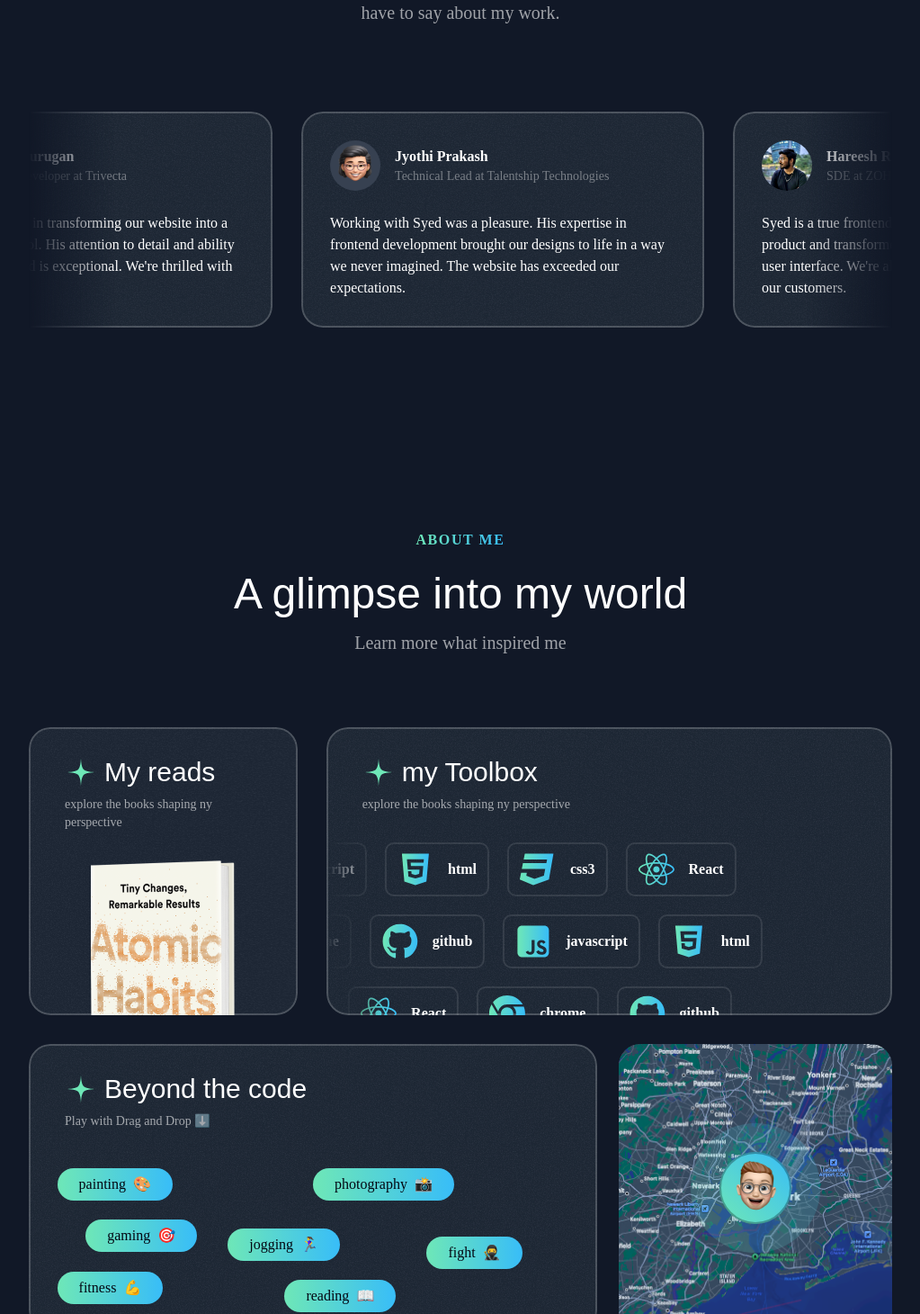
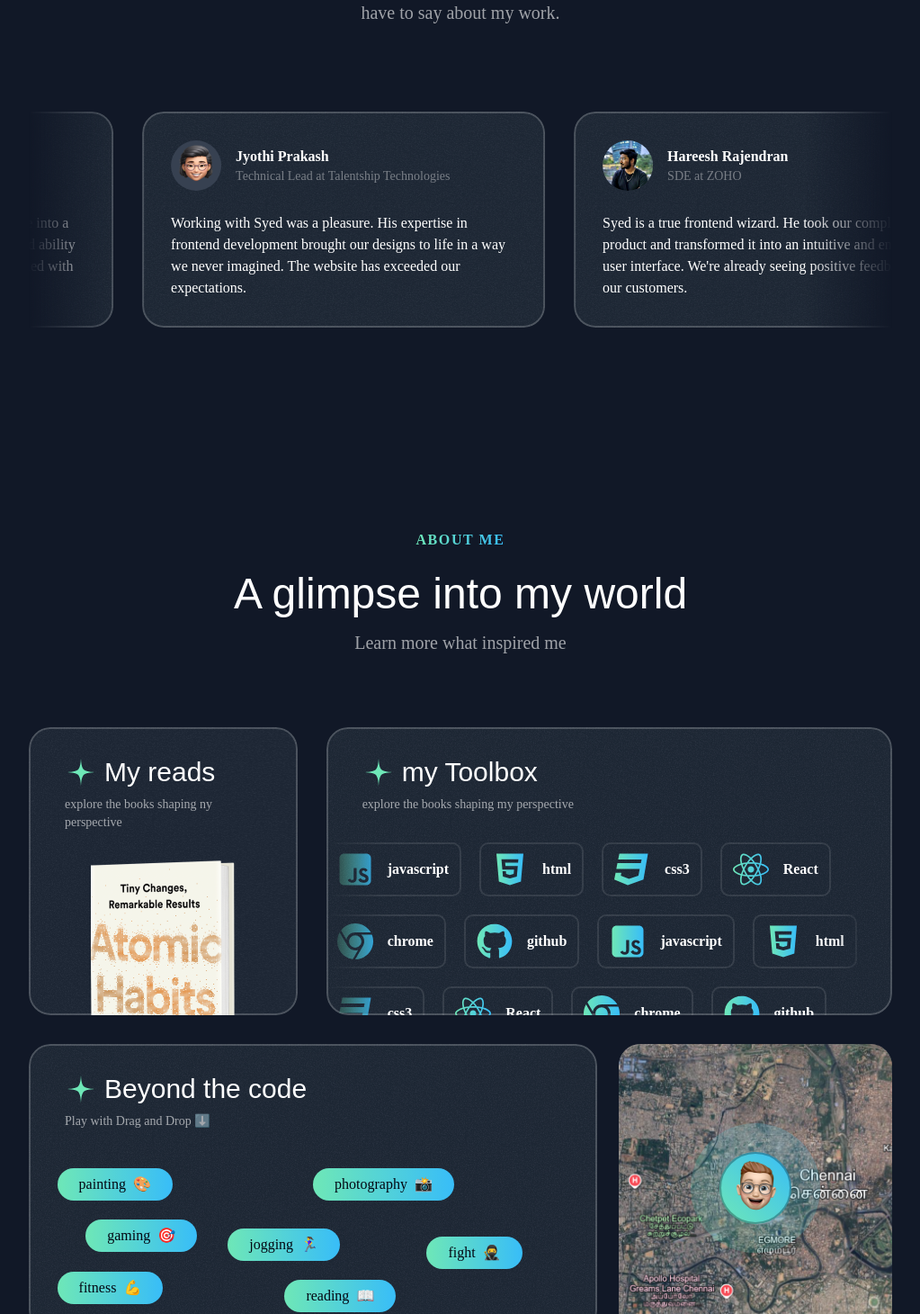
Before and after one commit to Asyedabdulrahman/Personal_portfolio, a Next.js app: page / in a window 1280 px wide. Shown: the part 3750-5210 px from the top of the page at 90% size, without its empty margins (128-1151 px from the left). Built offline with nearby package versions, Linux system fonts and the light colour scheme; a web font is replaced by a local one.

Commit message:
modified mapImages

```diff
--- a/src/components/ToolboxItems.tsx
+++ b/src/components/ToolboxItems.tsx
@@ -29,7 +29,7 @@ export const ToolboxItems = ({
           itemsWrapperClassName
         )}
       >
-        {[...new Array(2)].fill(0).map((_, index) => (
+        {[...Array(2)].map((_, index) => (
           <Fragment key={index}>
             {toolboxItems.map((item) => (
               <div
--- a/src/sections/About.tsx
+++ b/src/sections/About.tsx
@@ -11,6 +11,7 @@ import ChromeIcon from "@/assets/icons/chrome.svg";
 import GithubIcon from "@/assets/icons/github.svg";
 import { TechIcon } from "@/components/TechIcon";
 import mapImage from "@/assets/images/map.png";
+import chennaiImage from "@/assets/images/Screenshot (319).png";
 import smileMemoji from "@/assets/images/memoji-smile.png";
 import { CardHeader } from "@/components/CardHeader";
 import { ToolboxItems } from "@/components/ToolboxItems";
@@ -115,18 +116,18 @@ export const AboutSection = () => {
             <Card className="h-[320px] md:col-span-3 lg:col-span-2">
               <CardHeader
                 title="my Toolbox"
-                description="explore the books shaping ny perspective"
+                description="explore the books shaping my perspective"
                 className=""
               />
               <ToolboxItems
                 toolboxItems={toolboxItems}
                 className=""
-                itemsWrapperClassName="animate-move-left [animation-duration:20s]"
+                itemsWrapperClassName=""
               />
               <ToolboxItems
                 toolboxItems={toolboxItems}
-                className="mt-6"
-                itemsWrapperClassName="animate-move-right [animation-duration:20s]"
+                className=""
+                itemsWrapperClassName=""
               />
             </Card>
           </div>
@@ -159,7 +160,7 @@ export const AboutSection = () => {
             </Card>
             <Card className="h-[320px] p-0 relative  md:col-span-2 lg:col-span-1">
               <Image
-                src={mapImage}
+                src={chennaiImage}
                 alt="mapImage"
                 className="h-full w-full object-cover object-left-top"
               />
--- a/tailwind.config.ts
+++ b/tailwind.config.ts
@@ -31,20 +31,12 @@ const config: Config = {
           "100%": { transform: "translateX(-100%)" },
         },
         "move-left": {
-          "0%": {
-            transform: "translateX(0%)",
-          },
-          "100%": {
-            transform: "translateX(-50%)",
-          },
+          "0%": { transform: "translateX(0%)" },
+          "100%": { transform: "translateX(-100%)" },
         },
         "move-right": {
-          "0%": {
-            transform: "translateX(-50%)",
-          },
-          "100%": {
-            transform: "translateX(0%)",
-          },
+          "0%": { transform: "translateX(0%)" },
+          "100%": { transform: "translateX(100%)" },
         },
       },
       animation: {
```
Also changed, not shown: src/assets/images/ChennaiMap.png (added), src/assets/images/Screenshot (319).png (added).
